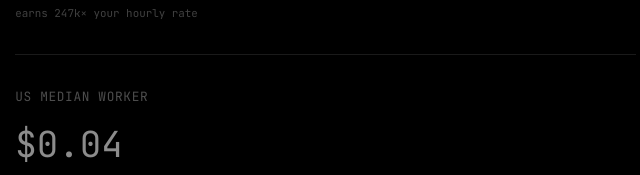
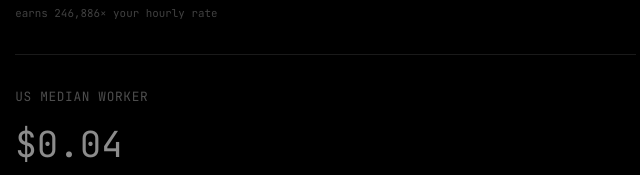
Before and after one commit to cyberpantz/portfolio, an Astro site: page /explorations/skrillatime in a window 1280 px wide. Shown: the part 362-537 px from the top of the page, 596-1236 px from the left. Built offline with nearby package versions, Linux system fonts and the light colour scheme; Astro itself is replaced by a stand-in of ours.

Commit message:
fix: spell out full Elon multiplier number (e.g. 43,150×)
Co-Authored-By: Claude Sonnet 4.6 <noreply@anthropic.com>

```diff
--- a/src/experiments/Skrillatime.tsx
+++ b/src/experiments/Skrillatime.tsx
@@ -575,7 +575,7 @@ export default function Skrillatime() {
                 </span>
               </div>
               <span className="font-mono text-white/25" style={{ fontSize: 'clamp(0.5rem, 0.85vw, 0.8rem)' }}>
-                earns {fmtMultiplier(ELON_RATE / wage)} your hourly rate
+                earns {Math.round(ELON_RATE / wage).toLocaleString()}× your hourly rate
               </span>
               <AnimatePresence>
                 {showElonInfo && (
```
